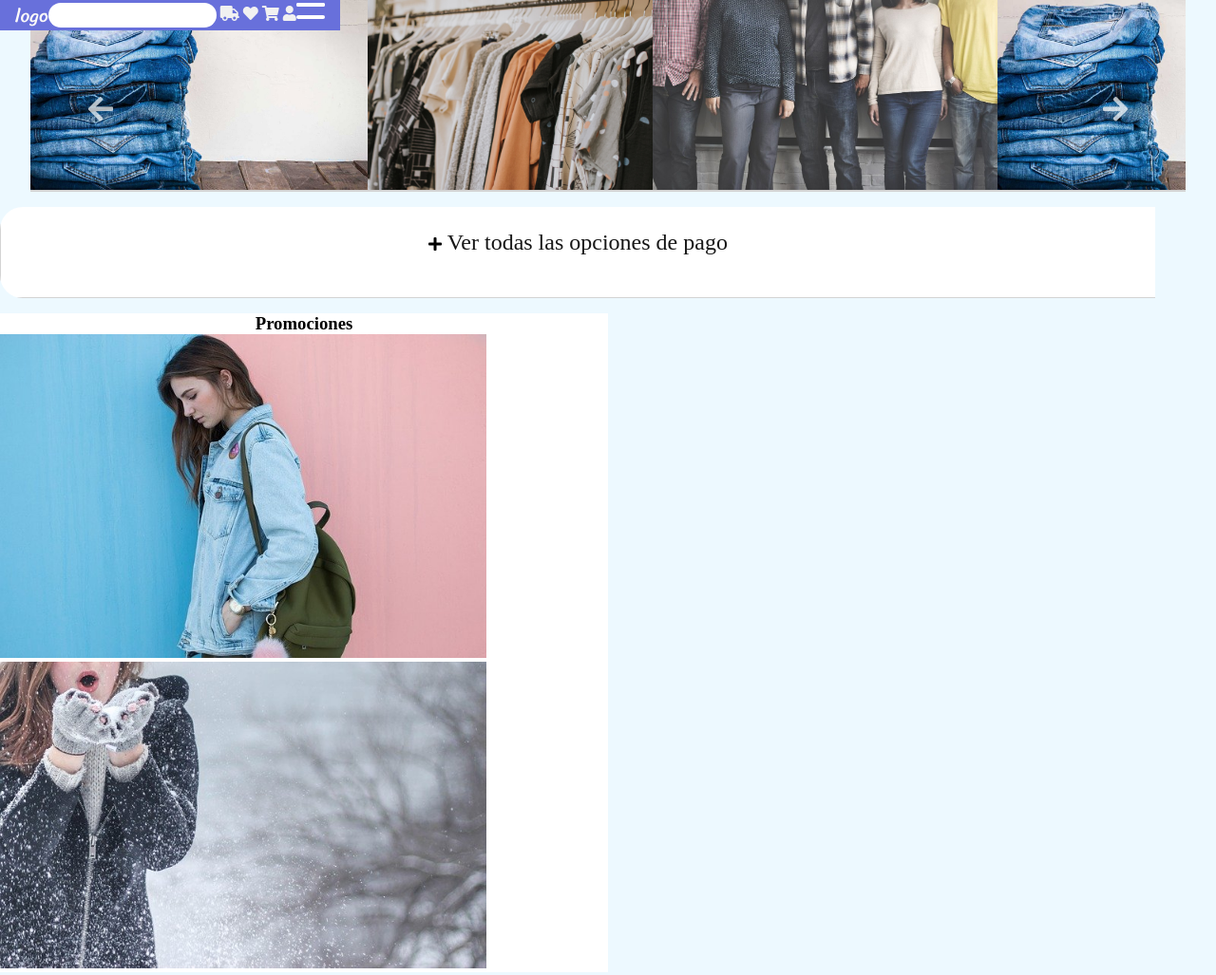
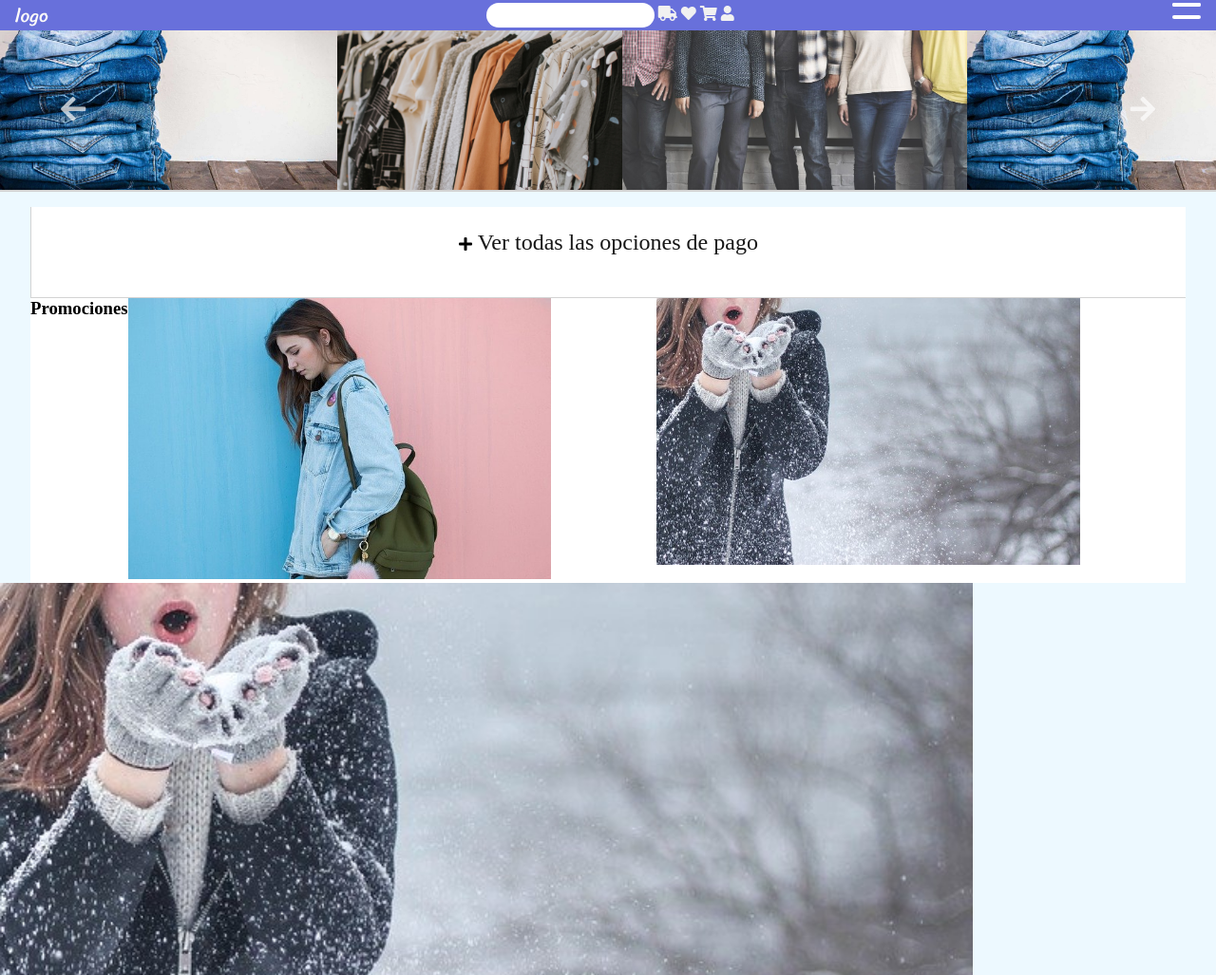
Before and after one commit to 4u6u570/e-commerce, a plain HTML site: page maquetacion/index.html in a window 1280 px wide. Shown: the top 1027 px of the page at 95% size. Drawn offline with nearby package versions, Linux system fonts and the light colour scheme.

Commit message:
sumando cambios de estilo

```diff
--- a/maquetacion/css/style.css
+++ b/maquetacion/css/style.css
@@ -25,17 +25,17 @@ a.logo{
 /*header*/
 
 .header{
-    background-color: #6870db;
+    width: 100%;
+  background-color: #6870db;
   display: flex;
   margin: auto;
   padding-left: 1em;
   padding-right: 1em;
   height: 2em;
-justify-content: space-between;
-position: fixed;
-z-index: 1;
+  justify-content: space-between;
+  position: fixed;
+  z-index: 1;
 }
-
 
 .boton-buscar{
 display: none;
@@ -136,7 +136,7 @@ display: none;
 /*slider*/
 
 .carousel-container{
-    width: 95%;
+
     margin: auto;
     border-bottom: 2px solid rgb(211, 211, 211);
     overflow: hidden;
@@ -182,6 +182,7 @@ display: none;
     border-radius: 1.5em;
 }
 .mediosDePago{
+    margin: auto;
     width: 95%;
     height: 6em;
     background-color: rgb(255, 255, 255);
@@ -201,13 +202,11 @@ display: none;
     display: none;
 }
 /*categorias*/
-.promo-text{
+section.promo-text{
+    width: 95%;
     background-color: rgb(255, 255, 255);
-    margin: 1em;
-margin-left: auto;
-margin-right: auto;
-display: inline-block;
+    margin: auto;
 }
-.promo-cards img{
+.card img{
     width: 80%;
 }
--- a/maquetacion/index.html
+++ b/maquetacion/index.html
@@ -15,7 +15,7 @@
     </head>
 
     <body>
-        <div class="cabecera"></div>
+
         <header class="header">
             <a class="logo" href="#">logo</a>
 
```
